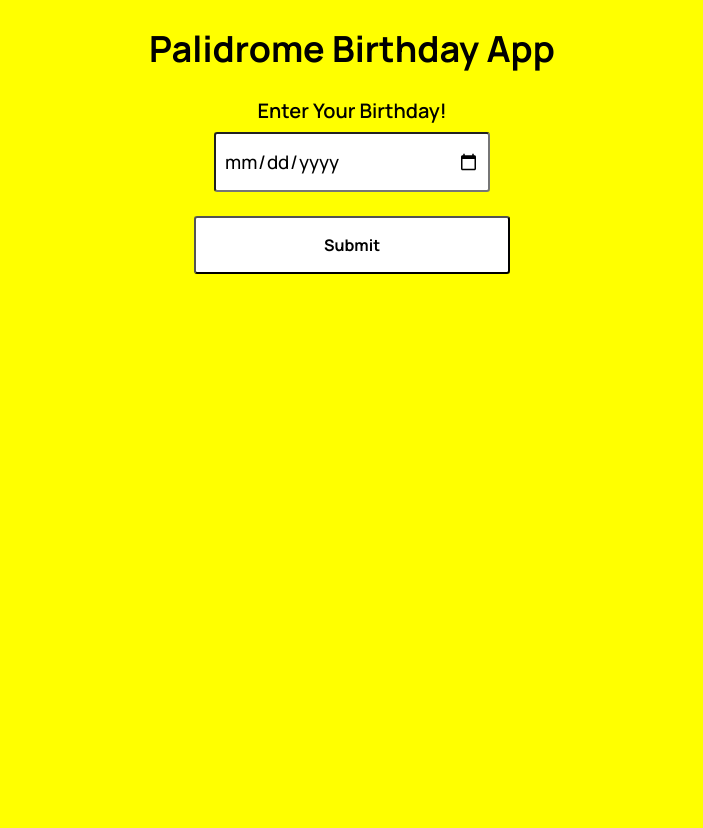
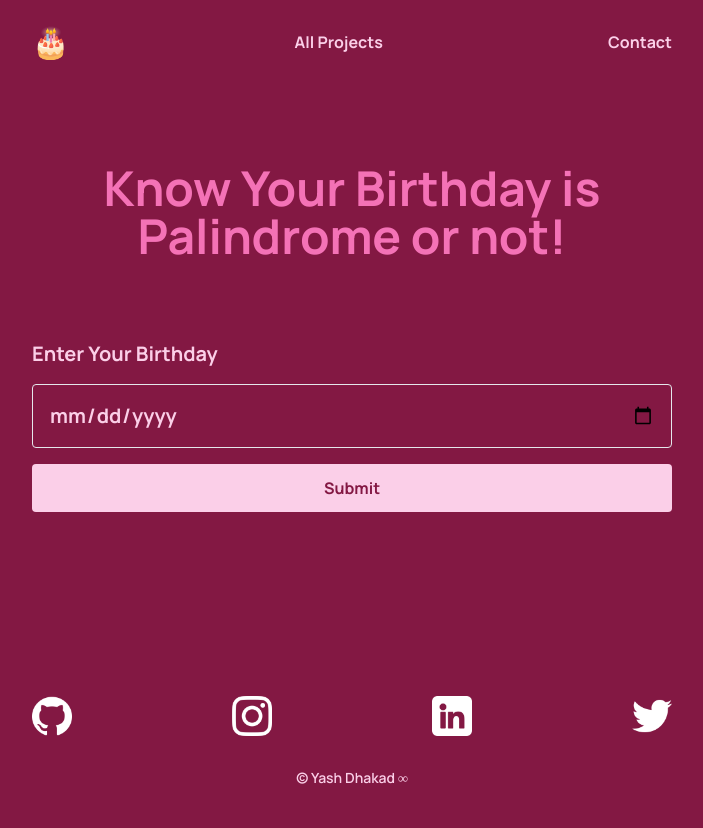
Before and after one commit to yashvdhakad/PalindromeBirthdayApp, a plain HTML site: page index.html in a window 1280 px wide. Shown: the whole page, without its empty margins (288-991 px from the left). Before the commit the page ends 800 px from the top, so only its background shows below. Drawn offline with nearby package versions, Linux system fonts and the light colour scheme.

Commit message:
style: ui changed

```diff
--- a/index.html
+++ b/index.html
@@ -5,22 +5,51 @@
     <meta charset="UTF-8">
     <meta http-equiv="X-UA-Compatible" content="IE=edge">
     <meta name="viewport" content="width=device-width, initial-scale=1.0">
-    <title>Palidrome Birthday App</title>
-    <link rel="stylesheet" href="style.css">
+    <title>Palindrome Birthday App</title>
+    <script src="https://cdn.tailwindcss.com"></script>
+    <link rel="preconnect" href="https://fonts.googleapis.com">
+    <link rel="preconnect" href="https://fonts.gstatic.com" crossorigin>
+    <link href="https://fonts.googleapis.com/css2?family=Manrope:wght@200;300;400;500;600;700;800&display=swap"
+        rel="stylesheet">
 </head>
 
-<body>
-    <main>
-        <h1>Palidrome Birthday App</h1>
-        <section class="inputs">
-            <label for="userDate">Enter Your Birthday!</label>
-            <input type="date" name="" id="userDate">
-            <button id="checkBtn">Submit</button>
+<body class="font-['Manrope'] scroll-smooth bg-pink-900 text-pink-200 lg:px-80 px-6">
+    <header>
+        <nav class="py-6 flex justify-between items-center font-bold">
+            <p class="text-2xl lg:text-3xl">🎂</p>
+            <a href="https://yashvdhakad.netlify.app/projects.html" target="_blank">All Projects</a>
+            <a href="https://yashvdhakad.netlify.app/contact.html" target="_blank">Contact</a>
+        </nav>
+    </header>
+    <main class="flex flex-col">
+        <h1 class="lg:text-5xl lg:py-20 py-10 text-4xl font-bold text-center text-pink-400">Know Your Birthday is Palindrome or not!</h1>
+        <!-- inputs -->
+        <section class="text-xl font-bold flex flex-col space-y-4">
+            <label class="" for="userDate">Enter Your Birthday</label>
+            <input class="border rounded bg-transparent p-4" type="date" name="" id="userDate">
+            <!-- button -->
+            <button id="checkBtn" class="py-3 px-6 rounded bg-pink-200 text-pink-900 text-base font-bold">Submit</button>
         </section>
-        <section class="outputs">
+        <!-- outputs -->
+        <section class="lg:text-4xl black lg:py-20 py-10 text-3xl font-bold text-red-400 text-center">
             <div id="outputBox"></div>
         </section>
     </main>
+    <footer class="py-6 flex flex-col space-y-4">
+        <div class="flex justify-between items-center lg:space-x-6">
+            <a href="https://github.com/yashvdhakad" class="w-10 invert"><img src="./media/github.png"
+                    alt="Github"></a>
+            <a href="https://www.instagram.com/yashvdhakad" class="w-10 invert"><img src="./media/ig.png"
+                    alt="Instagram"></a>
+            <a href="https://linkedin.com/in/yashvdhakad" class="w-10 invert"><img src="./media/linkedin.png"
+                    alt="LinkedIn"></a>
+            <a href="https://twitter.com/yashvdhakad" class="w-10 invert"><img src="./media/twitter.png"
+                    alt="Twitter"></a>
+        </div>
+        <div class="text-sm font-semibold py-4 text-center">
+            &copy; Yash Dhakad ∞
+        </div>
+    </footer>
 </body>
 <script src="app.js"></script>
 
```
Also changed, not shown: media/github.png (added), media/ig.png (added), media/linkedin.png (added), media/twitter.png (added), media/whatsapp.png (added).
